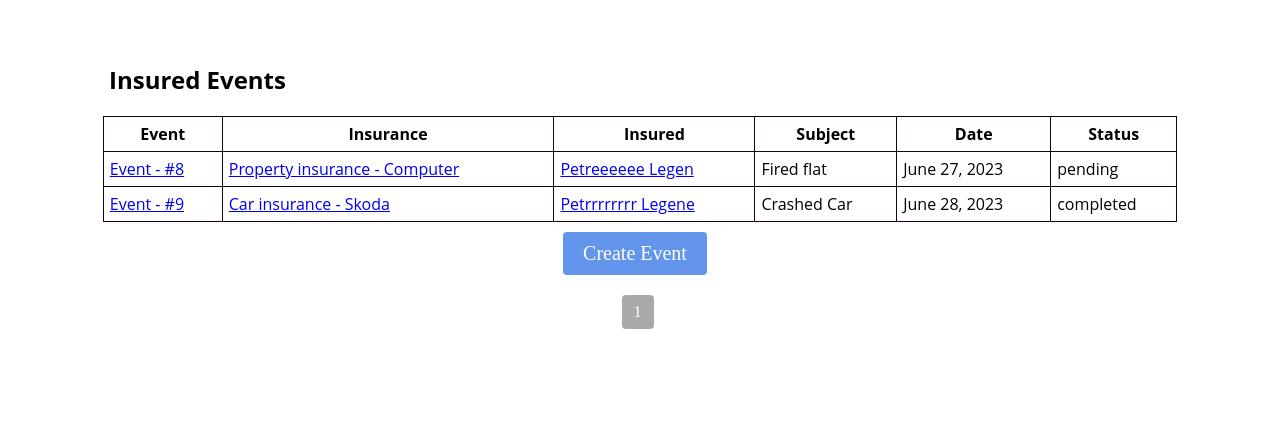
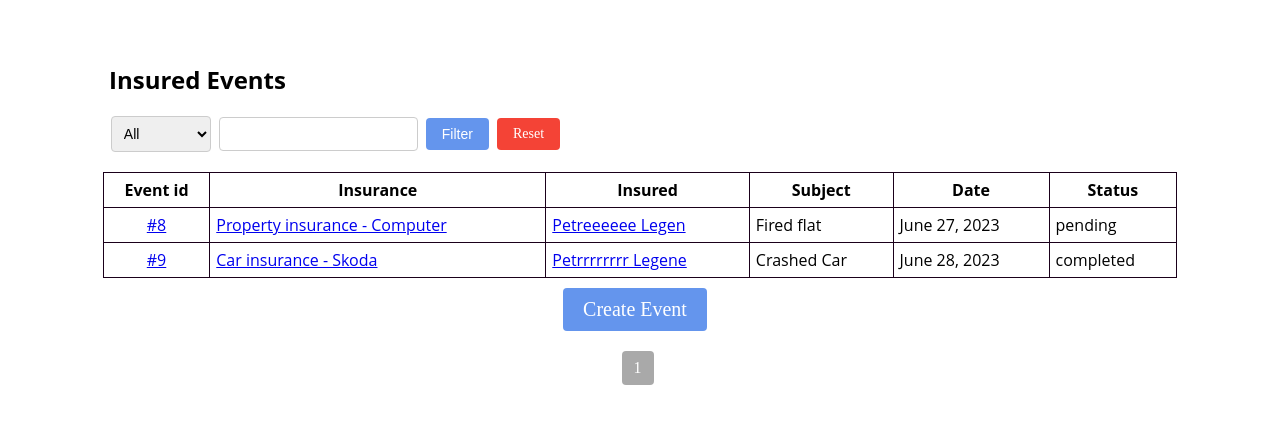
Before and after one commit to PetrLegen88/Insured-Evidence-Django, a Django app: page /insurance_events/ in a window 1280 px wide. Shown: the part 73-497 px from the top of the page. Run offline with Django 4.2, Linux system fonts and the light colour scheme; data comes from the database, SQL or seed files in the repository; both versions use the stored data as it was after the commit.

Commit message:
Basic filtres for insurances.html and insurance_events.html and views.

```diff
--- a/evidence/models.py
+++ b/evidence/models.py
@@ -42,7 +42,7 @@ class Insurance(models.Model):
     insurance = models.ManyToManyField(Insured, related_name='insurance')
     type = models.CharField(max_length=32, choices=INSURANCE_TYPE)
     subject = models.CharField(max_length=32)
-    amount = models.CharField(max_length=32)
+    amount = models.DecimalField(max_digits=10, decimal_places=2)
     valid_from = models.DateField()
     valid_until = models.DateField()
 
--- a/evidence/templates/insurance_events.html
+++ b/evidence/templates/insurance_events.html
@@ -4,10 +4,27 @@
 
 {% block content %}
   <h2 class="insured-events-h">Insured Events</h2>
+
+  <div class="filter-container">
+    <form method="GET" class="filter-form">
+      <select name="filter_by">
+        <option value="" {% if not request.GET.filter_by %}selected{% endif %}>All</option>
+        <option value="event_id" {% if request.GET.filter_by == "event_id" %}selected{% endif %}>Event id</option>
+        <option value="insurance" {% if request.GET.filter_by == "insurance" %}selected{% endif %}>Insurance</option>
+        <option value="insured" {% if request.GET.filter_by == "insured" %}selected{% endif %}>Insured</option>
+        <option value="subject" {% if request.GET.filter_by == "subject" %}selected{% endif %}>Subject</option>
+        <option value="status" {% if request.GET.filter_by == "status" %}selected{% endif %}>Status</option>
+      </select>
+      <input type="text" name="keyword" value="{{ request.GET.keyword }}">
+      <button type="submit" class="filter-button">Filter</button>
+      <a href="{% url 'insurance_events' %}" class="reset-filter-button">Reset</a>
+    </form>
+  </div>
+
   <table class="insured-events-table">
     <thead>
       <tr>
-        <th>Event</th>
+        <th>Event id</th>
         <th>Insurance</th>
         <th>Insured</th>
         <th>Subject</th>
@@ -22,8 +39,8 @@
       {% for event in page_obj %}
         <tr>
           <td>
-            <a href="{% url 'insurance_event_detail' event_id=event.id %}">
-              Event - #{{ event.id }}
+            <a href="{% url 'insurance_event_detail' event_id=event.id %}" class="event-id">
+              #{{ event.id }}
             </a>
           </td>
           <td>
@@ -53,6 +70,7 @@
       {% endfor %}
     </tbody>
   </table>
+
   <div class="main-buttons">
     <a href="{% url 'create_event' %}" class="button button-add">Create Event</a>
   </div>
--- a/evidence/templates/insurances.html
+++ b/evidence/templates/insurances.html
@@ -12,7 +12,6 @@
             <option value="insured_name" {% if request.GET.filter_by == "insured_name" %}selected{% endif %}>Insured Name</option>
             <option value="subject" {% if request.GET.filter_by == "subject" %}selected{% endif %}>Subject</option>
             <option value="amount" {% if request.GET.filter_by == "amount" %}selected{% endif %}>Amount</option>
-            <option value="valid_until" {% if request.GET.filter_by == "valid_until" %}selected{% endif %}>Valid Until</option>
         </select>
         <input type="text" name="keyword" value="{{ request.GET.keyword }}">
         <button type="submit" class="filter-button">Filter</button>
@@ -46,7 +45,6 @@
               {% endif %}
             </a>
             {% endfor %}
-
           </td>
           <td>{{ insurance.subject }}</td>
           <td>{{ insurance.amount }} Kč</td>
--- a/evidence/views.py
+++ b/evidence/views.py
@@ -86,9 +86,8 @@ def insurances(request):
         elif filter_by == 'subject':
             insurance_objects = insurance_objects.filter(subject__icontains=keyword)
         elif filter_by == 'amount':
-            insurance_objects = insurance_objects.filter(amount__gt=str(keyword))
-        elif filter_by == 'valid_until':
-            insurance_objects = insurance_objects.filter(valid_until__icontains=keyword)
+            insurance_objects = insurance_objects.filter(amount__gt=keyword)
+
 
     for insurance in insurance_objects:
         insured_names = [f"{insured.first_name} {insured.last_name}" for insured in insurance.insurance.all()]
@@ -200,12 +199,27 @@ def edit_insurance(request, insurance_id):
 
 
 def insurance_events(request):
+    filter_by = request.GET.get('filter_by')
+    keyword = request.GET.get('keyword')
+
     events = InsuranceEvent.objects.all()
     for event in events:
         insured_names = ", ".join([insured.first_name for insured in event.insurance.insurance.all()])
         setattr(event, 'insured_names', insured_names)
 
-    events = InsuranceEvent.objects.order_by('id')
+    if filter_by and keyword:
+        if filter_by == 'event_id':
+            events = events.filter(id__icontains=keyword)
+        elif filter_by == 'insurance':
+            events = events.filter(insurance__type__icontains=keyword)
+        elif filter_by == 'insured':
+            events = events.filter(insurance__insurance__first_name__icontains=keyword) | \
+                     events.filter(insurance__insurance__last_name__icontains=keyword)
+        elif filter_by == 'subject':
+            events = events.filter(subject__icontains=keyword)
+        elif filter_by == 'status':
+            events = events.filter(status__icontains=keyword)
+
     paginator = Paginator(events, 5)
     page_number = request.GET.get('page')
     page_obj = paginator.get_page(page_number)
--- a/static/css/style.css
+++ b/static/css/style.css
@@ -402,6 +402,10 @@
     margin-left: 38%;
     font-family: 'Open Sans', sans-serif;
 }
+.event-id {
+    display: flex;
+    justify-content: center;
+}
 
 .submit-button-create-event {
     display: flex;
```
Also changed, not shown: db.sqlite3, evidence/migrations/0012_alter_insurance_amount_alter_insured_role_and_more.py (added). Lines whose indentation alone changed are shown as unchanged.
